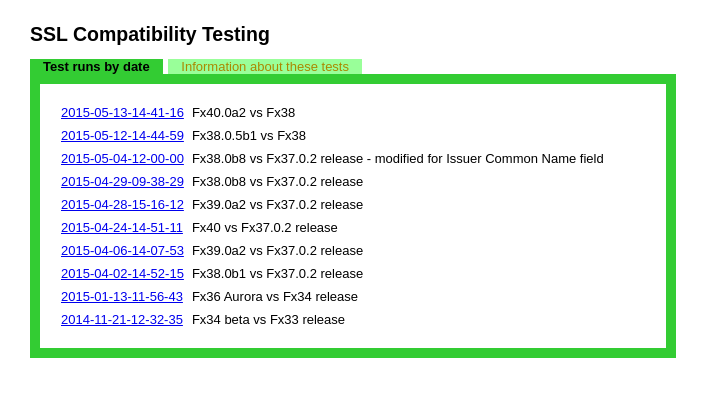
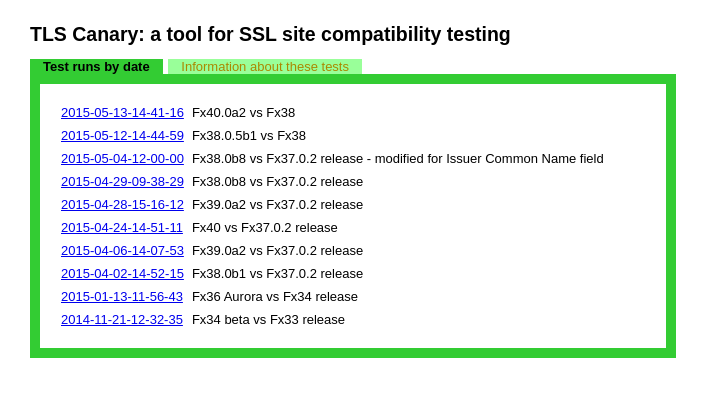
Before and after one commit to danielhartnell/ssl_compat, a plain HTML site: page index.htm in a window 1280 px wide. Shown: the whole page, without its empty margins (0-709 px from the left). Drawn offline with Linux system fonts and the light colour scheme.

Commit message:
changed page title

```diff
--- a/index.htm
+++ b/index.htm
@@ -1,7 +1,7 @@
 <!DOCTYPE html>
 <html>
 <head>
-<title>SSL Compatibility Testing</title>
+<title>TLS Canary - SSL site compatibility testing</title>
 <style>
 table, th, td {
 	border: 0px;
@@ -162,7 +162,7 @@
 
 <div id="tabs">
 	<div id="header" >
-		<h1 id="header_text">SSL Compatibility Testing</h1>
+		<h1 id="header_text">TLS Canary: a tool for SSL site compatibility testing</h1>
 		<ul>
 			<li id="tab_1"><a href="#" onclick=onTabSelect(1)>Test runs by date</a></li>
 			<li id="tab_2"><a href="#" onclick=onTabSelect(2)>Information about these tests</a></li>
```
